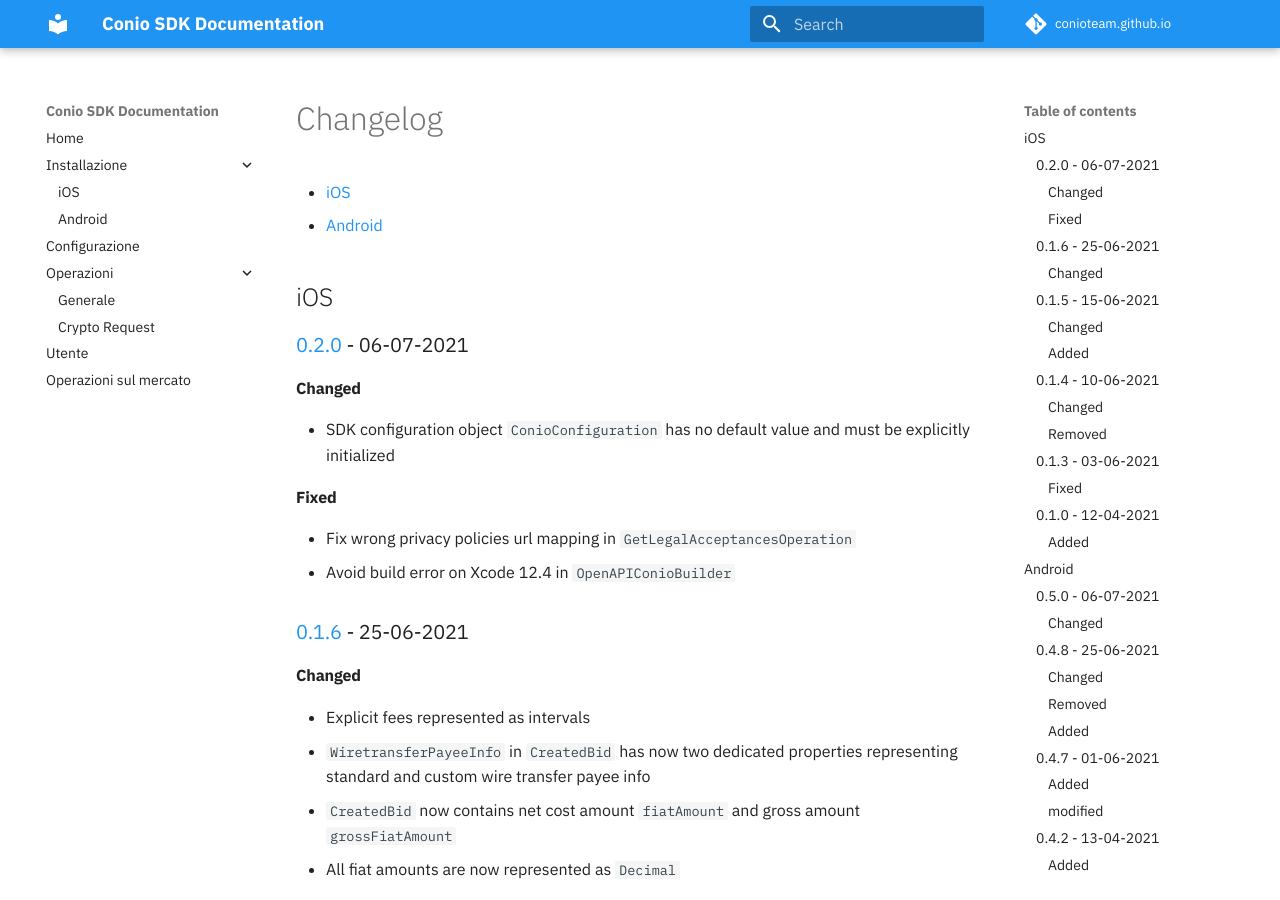
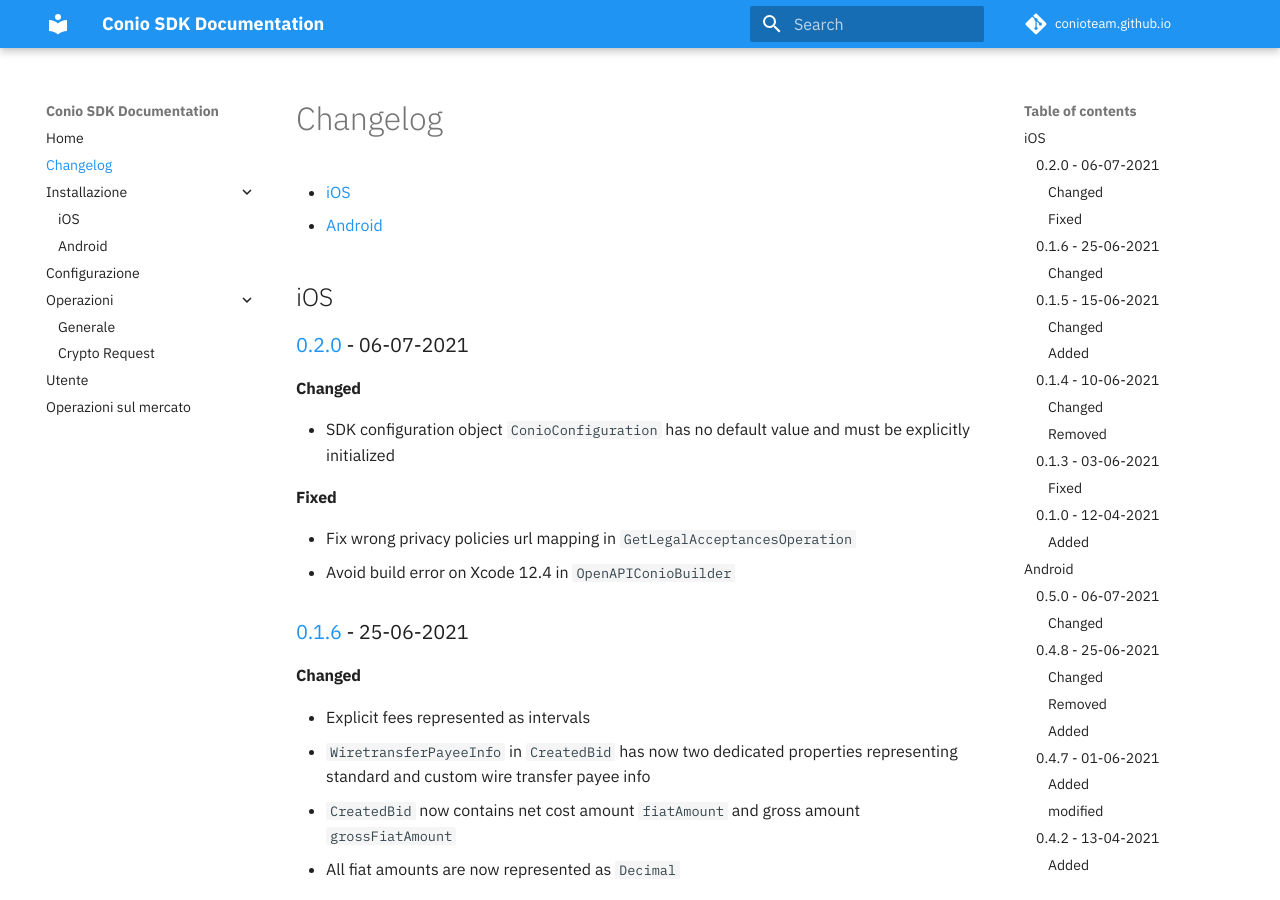
Before and after one commit to Conio/conio.github.io, an MkDocs documentation site: the page built from docs/CHANGELOG.md, in a window 1280 px wide and 900 px high. Built offline with MkDocs 1.6.1 and Material for MkDocs 9.7.7, drawn with Linux system fonts in a browser that asks for light colours; comment, search, counter and statistics services are not loaded.

Commit message:
Update: CHANGELOG.md
- Add CHANGELOG.md page to navigator
- Update site link

```diff
--- a/mkdocs.yml
+++ b/mkdocs.yml
@@ -1,14 +1,15 @@
 # Project information
 site_name: Conio SDK Documentation
-site_url: https://conioteam.github.io/conioteam.github.io
+site_url: https://sdk-docs.conio.com/
 
 # Repository
 repo_name: conioteam.github.io
-repo_url: https://github.com/conioteam/conioteam.github.io.git
+repo_url: https://github.com/Conio/conio.github.io
 
 # Navigation
 nav:
     - Home: index.md
+    - Changelog: 'CHANGELOG.md'
     - 'Installazione':
       - 'iOS': 'installation/iOS.md'
       - 'Android': 'installation/Android.md'
@@ -21,6 +22,7 @@
 
 # Copyright
 # TBD
+
 # Theme
 theme:
   name: material
@@ -37,3 +39,16 @@
     scheme: default
     primary: blue
     accent: blue
+
+# extra:
+#   alternate:
+#
+#     # Switch to English
+#     - name: English
+#       link: https://sdk-docs.conio.com/en/
+#       lang: en
+#
+#     # Switch to German
+#     - name: Italiano
+#       link: https://sdk-docs.conio.com/
+#       lang: it
```
